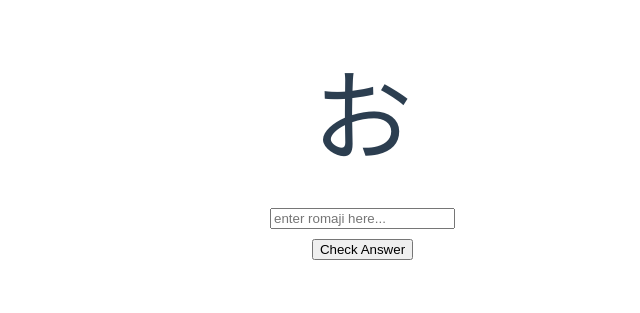
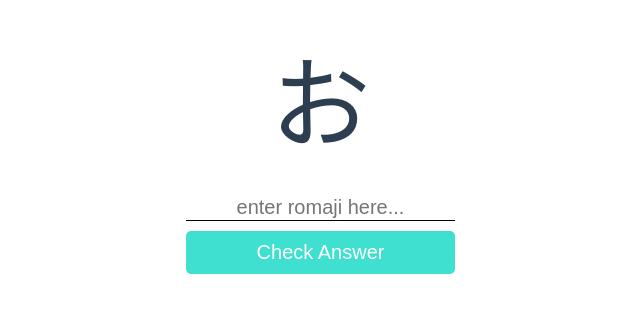
Before and after one commit to berkaykarlik/japanese_teacher, a Vue app: page / in a window 1280 px wide. Shown: the part 251-564 px from the top of the page, without its empty margins (180-820 px from the left). Built offline with nearby package versions, Linux system fonts and the light colour scheme.

Commit message:
ADD: some styling

```diff
--- a/src/components/Recognize.vue
+++ b/src/components/Recognize.vue
@@ -3,7 +3,7 @@
 <div>
     <p id="letter_p"> {{letter}}</p>
     <input v-model="answer" type="text" id="answer" name="answer_textbox" placeholder="enter romaji here...">
-    <button @click="check_answer">Check Answer</button>
+    <button @click="check_answer" id="answer_btn">Check Answer</button>
 </div>
 </template>
 
@@ -58,13 +58,37 @@ div {
     display: flex;
     flex-direction: column;
     justify-content:  center;
-    align-items: center;
+    align-items: stretch;
     gap: 10px;
 }
 
 #letter_p {
     font-size: 100px;
     font-family: "Hiragino Kaku Gothic ProN", Meiryo, sans-serif;
+    text-align: center;
+}
+
+#answer_btn{
+    font-size: 20px;
+    color: white;
+    padding: 10px;
+    border-radius: 5px;
+    border: 1px transparent;
+    background-color: turquoise;
+    cursor: pointer;
+}
+
+#answer_btn:hover{
+    background-color: #00b8d4;
+}
+
+#answer{
+    font-size: 20px;
+    border: 0;
+    outline: 0;
+    background: transparent;
+    border-bottom: 1px solid black;
+    text-align: center;
 }
 
 </style>
```
